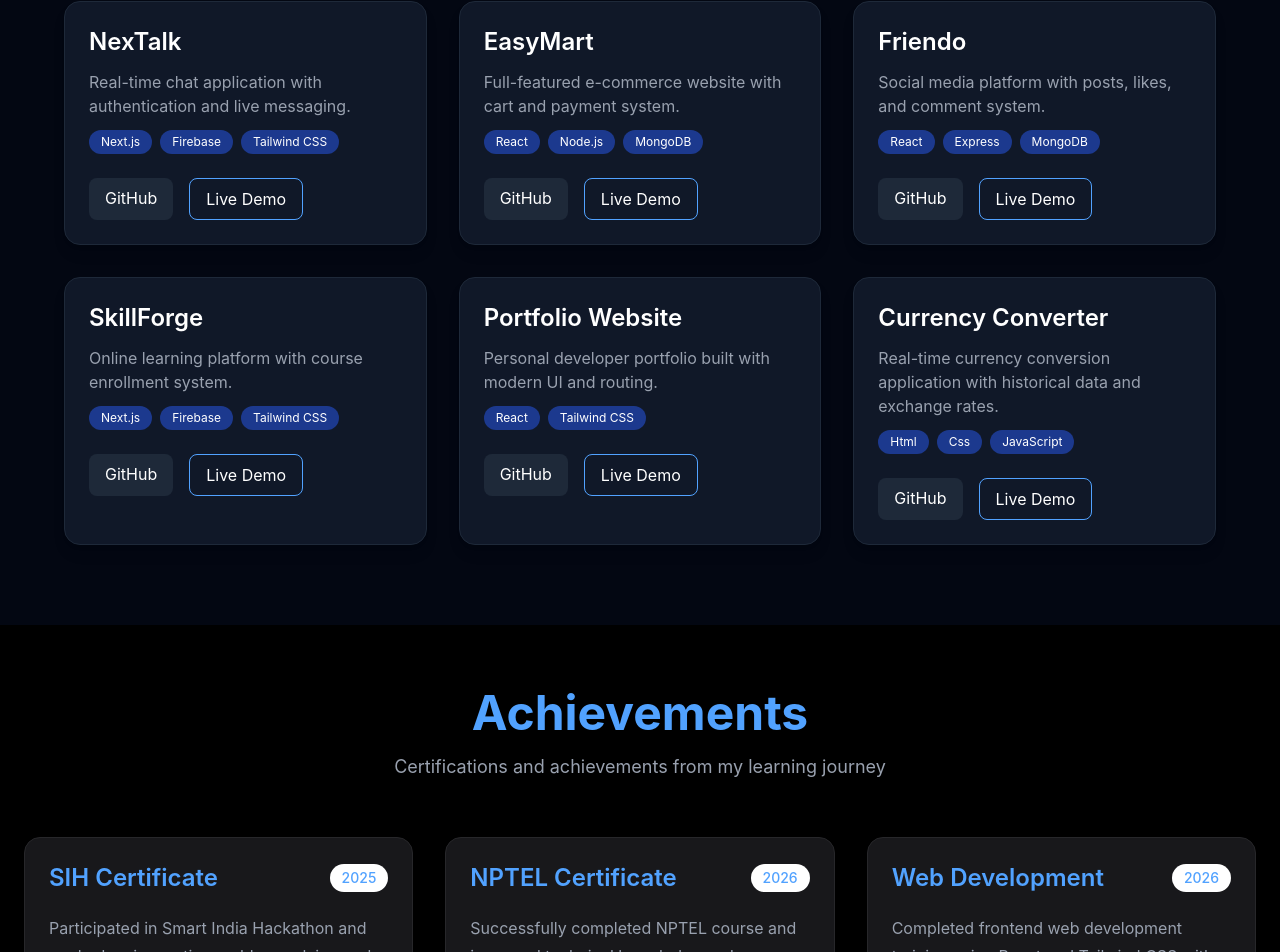
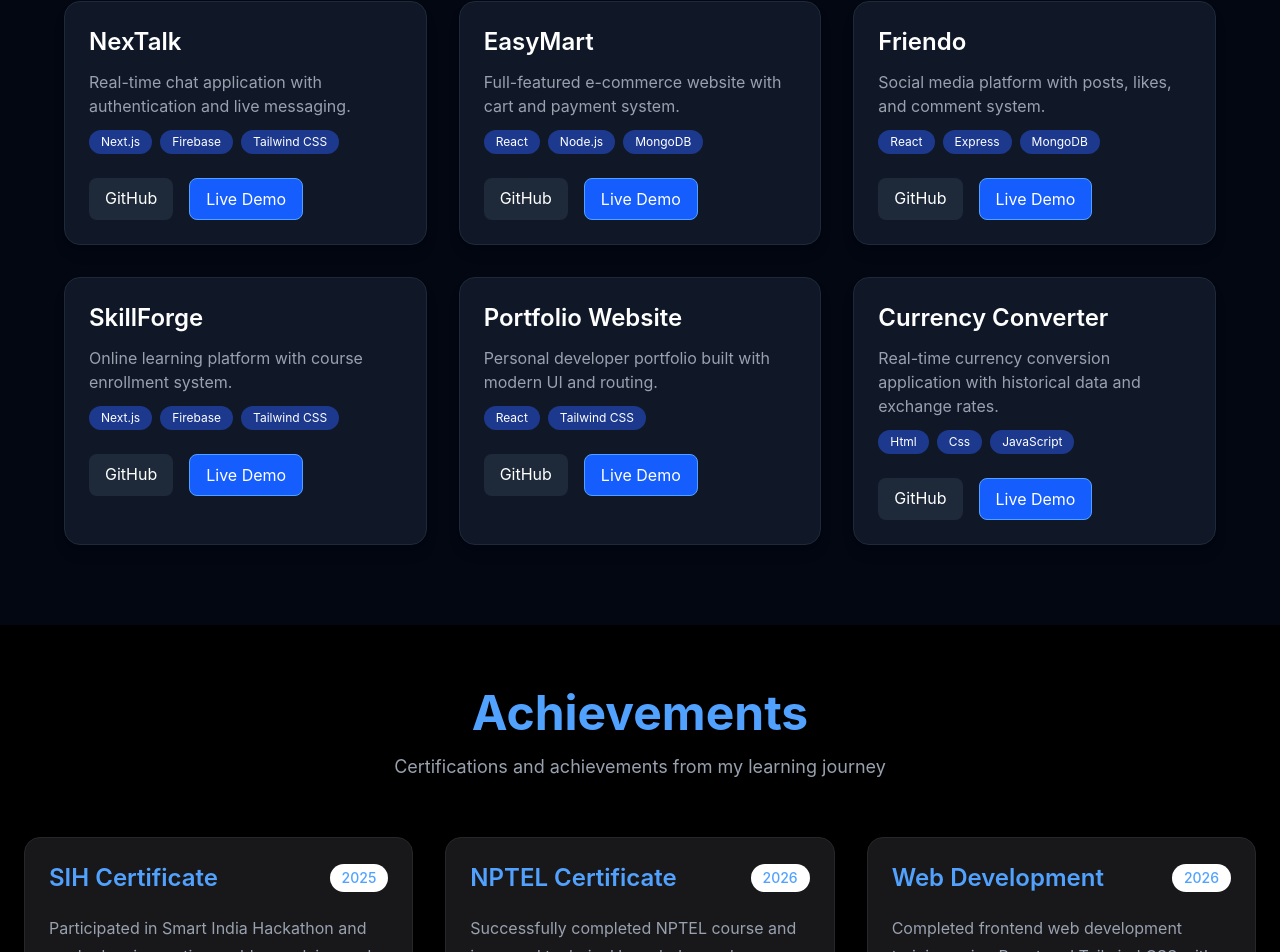
Before and after one commit to gauravkumar2005/My-Portfolio, a React (Vite) app: page / in a window 1280 px wide. Shown: the part 2508-3460 px from the top of the page. Built offline with nearby package versions, Linux system fonts and the light colour scheme.

Commit message:
make live demo better

```diff
--- a/src/pages/Project.jsx
+++ b/src/pages/Project.jsx
@@ -37,7 +37,7 @@ function Project() {
               <a href="https://github.com/gauravkumar2005/NextTalk" className="px-4 py-2 bg-gray-800 rounded-lg hover:bg-blue-500 hover:text-black transition">
                 GitHub
               </a>
-              <a href="https://next-talk-eight.vercel.app/" className="px-4 py-2 border border-blue-400 rounded-lg hover:bg-blue-400 hover:text-black transition">
+              <a href="https://next-talk-eight.vercel.app/" className="px-4 py-2 bg-blue-600 border border-blue-400 rounded-lg hover:bg-blue-400 hover:text-black transition">
                 Live Demo
               </a>
             </div>
@@ -67,7 +67,7 @@ function Project() {
               <a href="https://github.com/gauravkumar2005/EasyMart" className="px-4 py-2 bg-gray-800 rounded-lg hover:bg-blue-500 hover:text-black transition">
                 GitHub
               </a>
-              <a href="https://easy-mart-lyart.vercel.app/" className="px-4 py-2 border border-blue-400 rounded-lg hover:bg-blue-400 hover:text-black transition">
+              <a href="https://easy-mart-lyart.vercel.app/" className="px-4 py-2 bg-blue-600 border border-blue-400 rounded-lg hover:bg-blue-400 hover:text-black transition">
                 Live Demo
               </a>
             </div>
@@ -93,7 +93,7 @@ function Project() {
               <a href="https://github.com/gauravkumar2005/Friendo" className="px-4 py-2 bg-gray-800 rounded-lg hover:bg-blue-500 hover:text-black transition">
                 GitHub
               </a>
-              <a href="#" className="px-4 py-2 border border-blue-400 rounded-lg hover:bg-blue-400 hover:text-black transition">
+              <a href="#" className="px-4 py-2 bg-blue-600 border border-blue-400 rounded-lg hover:bg-blue-400 hover:text-black transition">
                 Live Demo
               </a>
             </div>
@@ -123,7 +123,7 @@ function Project() {
               <a href="https://github.com/gauravkumar2005/SkillForge" className="px-4 py-2 bg-gray-800 rounded-lg hover:bg-blue-500 hover:text-black transition">
                 GitHub
               </a>
-              <a href="#" className="px-4 py-2 border border-blue-400 rounded-lg hover:bg-blue-400 hover:text-black transition">
+              <a href="#" className="px-4 py-2 bg-blue-600 border border-blue-400 rounded-lg hover:bg-blue-400 hover:text-black transition">
                 Live Demo
               </a>
             </div>
@@ -149,7 +149,7 @@ function Project() {
               <a href="https://github.com/gauravkumar2005/My-Portfolio" className="px-4 py-2 bg-gray-800 rounded-lg hover:bg-blue-500 hover:text-black transition">
                 GitHub
               </a>
-              <a href="https://my-portfolio-ten-zeta-99.vercel.app/" className="px-4 py-2 border border-blue-400 rounded-lg hover:bg-blue-400 hover:text-black transition">
+              <a href="https://my-portfolio-ten-zeta-99.vercel.app/" className="px-4 py-2 bg-blue-600 border border-blue-400 rounded-lg hover:bg-blue-400 hover:text-black transition">
                 Live Demo
               </a>
             </div>
@@ -179,7 +179,7 @@ function Project() {
               <a href="https://github.com/gauravkumar2005/Currecy-Converter" className="px-4 py-2 bg-gray-800 rounded-lg hover:bg-blue-500 hover:text-black transition">
                 GitHub
               </a>
-              <a href="https://currecy-converter-seven.vercel.app/" className="px-4 py-2 border border-blue-400 rounded-lg hover:bg-blue-400 hover:text-black transition">
+              <a href="https://currecy-converter-seven.vercel.app/" className="px-4 py-2 bg-blue-600 border border-blue-400 rounded-lg hover:bg-blue-400 hover:text-black transition">
                 Live Demo
               </a>
             </div>
```
